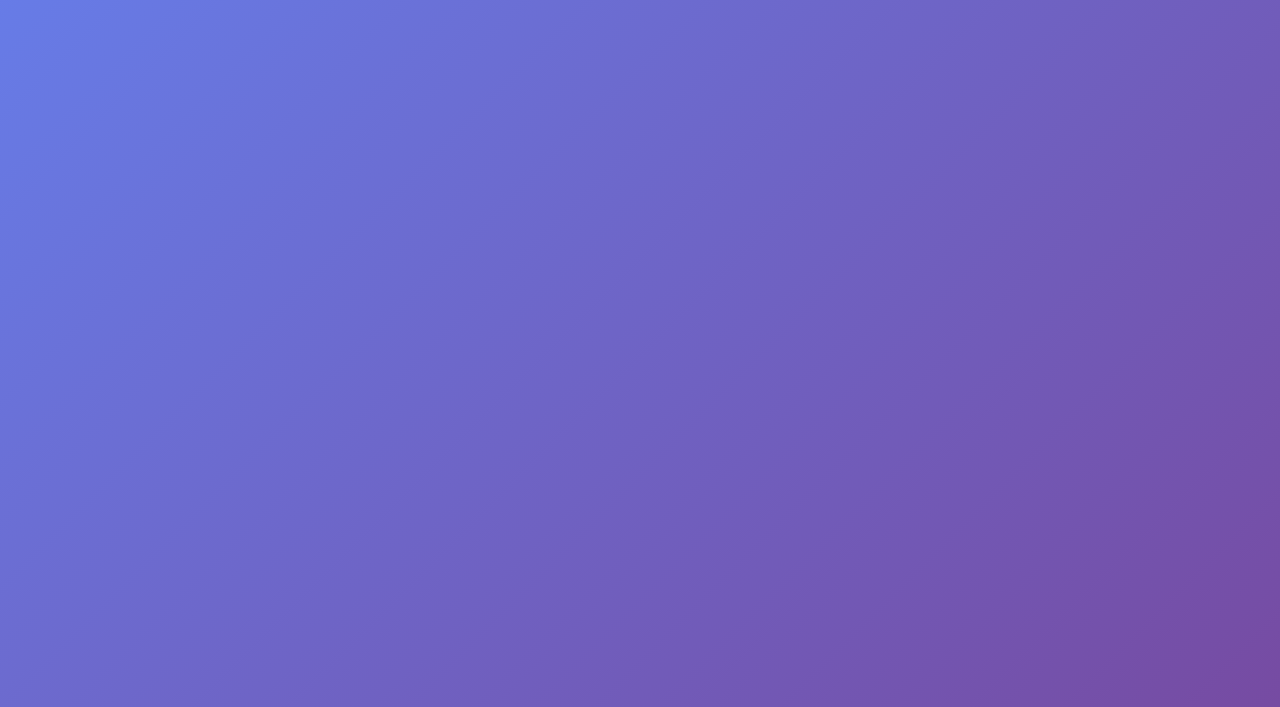
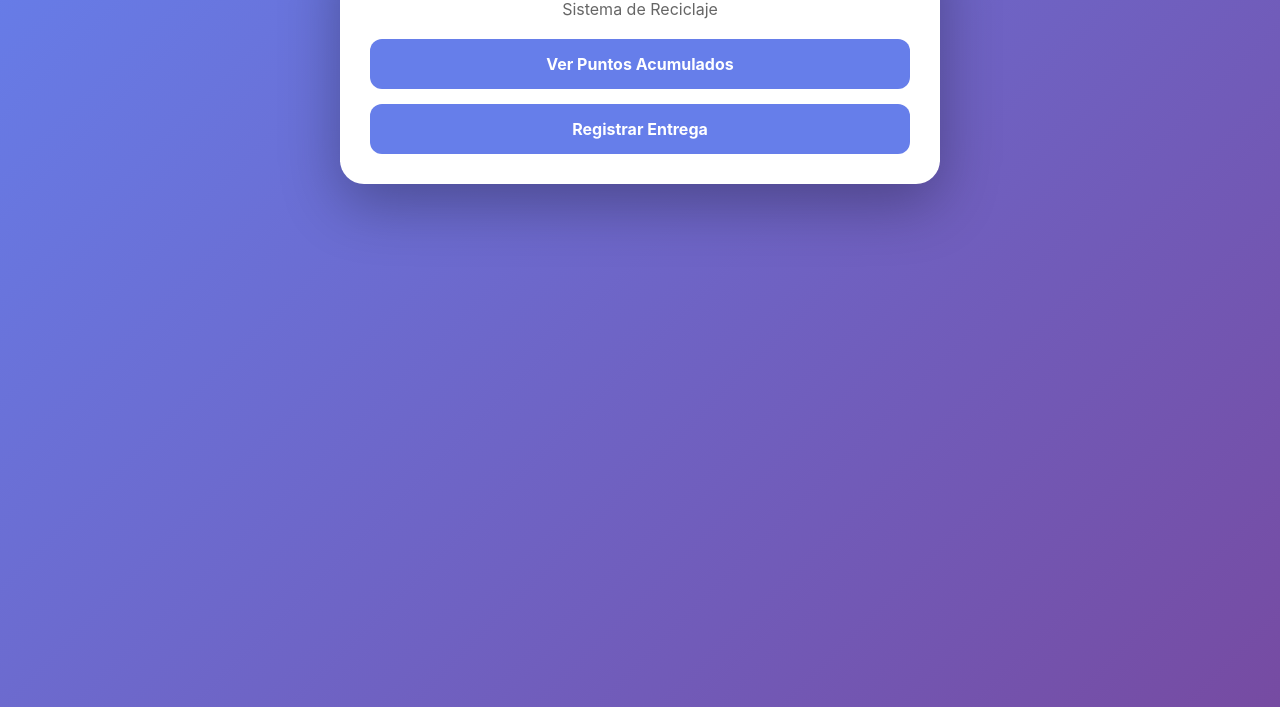
Before and after one commit to ayelenbeltranliceo-max/Puntos-Canjeables, a plain HTML site: page index.html in a window 1280 px wide. Shown: the part 93-800 px from the top of the page. Drawn offline with Linux system fonts and the light colour scheme.

Commit message:
Update index.html

```diff
--- a/index.html
+++ b/index.html
@@ -35,4 +35,37 @@
         }
 
         .subtitle {
-            tex
+            text-align: center;
+            color: #666;
+            margin-bottom: 20px;
+        }
+
+        .button {
+            display: block;
+            width: 100%;
+            padding: 15px;
+            background: #667eea;
+            color: white;
+            text-align: center;
+            border-radius: 12px;
+            text-decoration: none;
+            font-weight: bold;
+            margin-top: 15px;
+            transition: background 0.3s ease;
+        }
+
+        .button:hover {
+            background: #764ba2;
+        }
+    </style>
+</head>
+<body>
+    <div class="container">
+        <h1>Punto de Acopio</h1>
+        <p class="subtitle">Sistema de Reciclaje</p>
+
+        <a href="#" class="button">Ver Puntos Acumulados</a>
+        <a href="#" class="button">Registrar Entrega</a>
+    </div>
+</body>
+</html>
```
